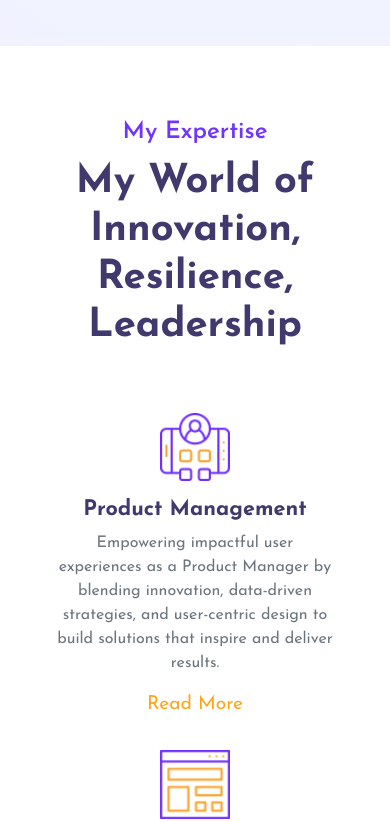
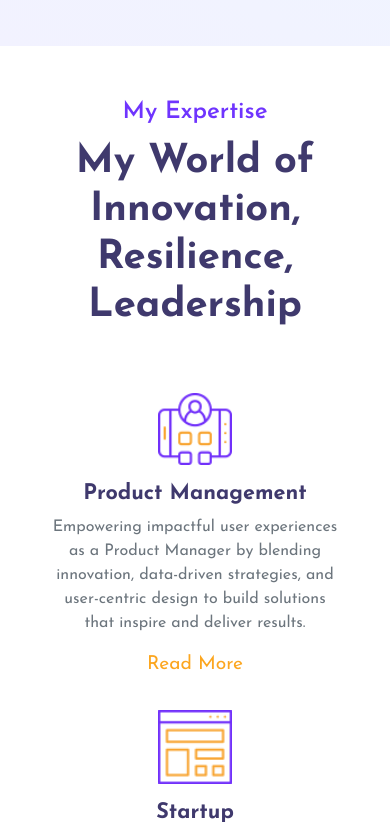
Before and after one commit to alienzeus/ramid-portfoilo, a plain HTML site: page index.html in a window 390 px wide. Shown: the part 1178-2000 px from the top of the page. Drawn offline with nearby package versions, Linux system fonts and the light colour scheme.

Commit message:
media query solved for all devices

```diff
--- a/css/style.css
+++ b/css/style.css
@@ -389,33 +389,36 @@ footer .link-group a:hover{
 }
 /* General Media Query to Fix Spacing for Smaller Screens */
 @media only screen and (max-width: 768px) {
-    body {
+   /* General layout fixes for all screen sizes */
+* {
     margin: 0;
     padding: 0;
+    box-sizing: border-box;
+  }
+
+  html, body {
+    width: 100%;
     overflow-x: hidden;
   }
 
-    section {
-      padding: 20px 10px;
+  .container, .row, .col-md-5, .col-10 {
+    max-width: 100%;
+    padding-left: 0;
+    padding-right: 0;
+    margin: 0 auto;
   }
 
-    .row {
+  section {
+    padding: 0;
     margin: 0;
   }
 
   .card {
-      margin: 10px 0;
+    margin: 0 auto;
   }
 
-    /* Remove potential white space due to negative margins or flex gaps */
-    .container, .row, .col-md-5, .col-10 {
+  /* Additional Reset */
+  img, video {
     max-width: 100%;
-      padding-left: 0;
-      padding-right: 0;
-    }
-
-    .modal-dialog {
-      max-width: 100%;
-      margin: auto;
-    }
-  }
+    height: auto;
+  }}
```
Lines whose indentation alone changed are shown as unchanged.
